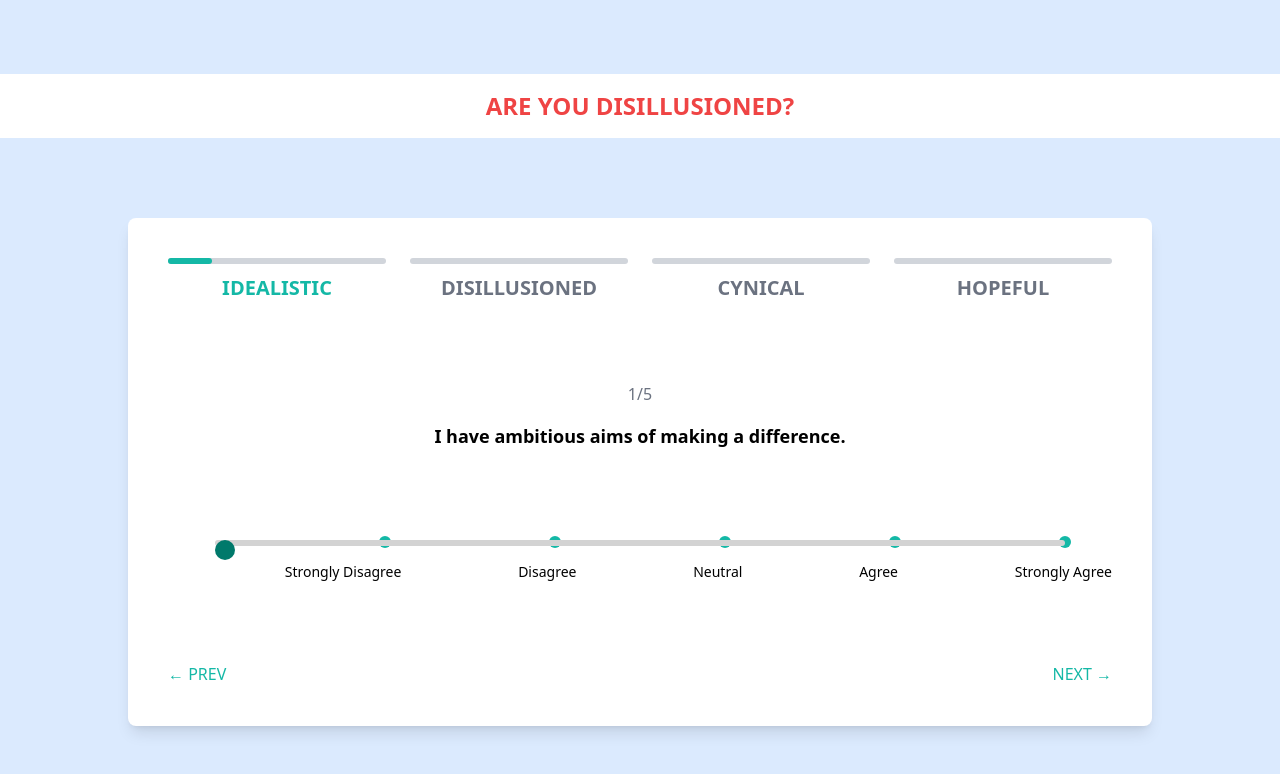
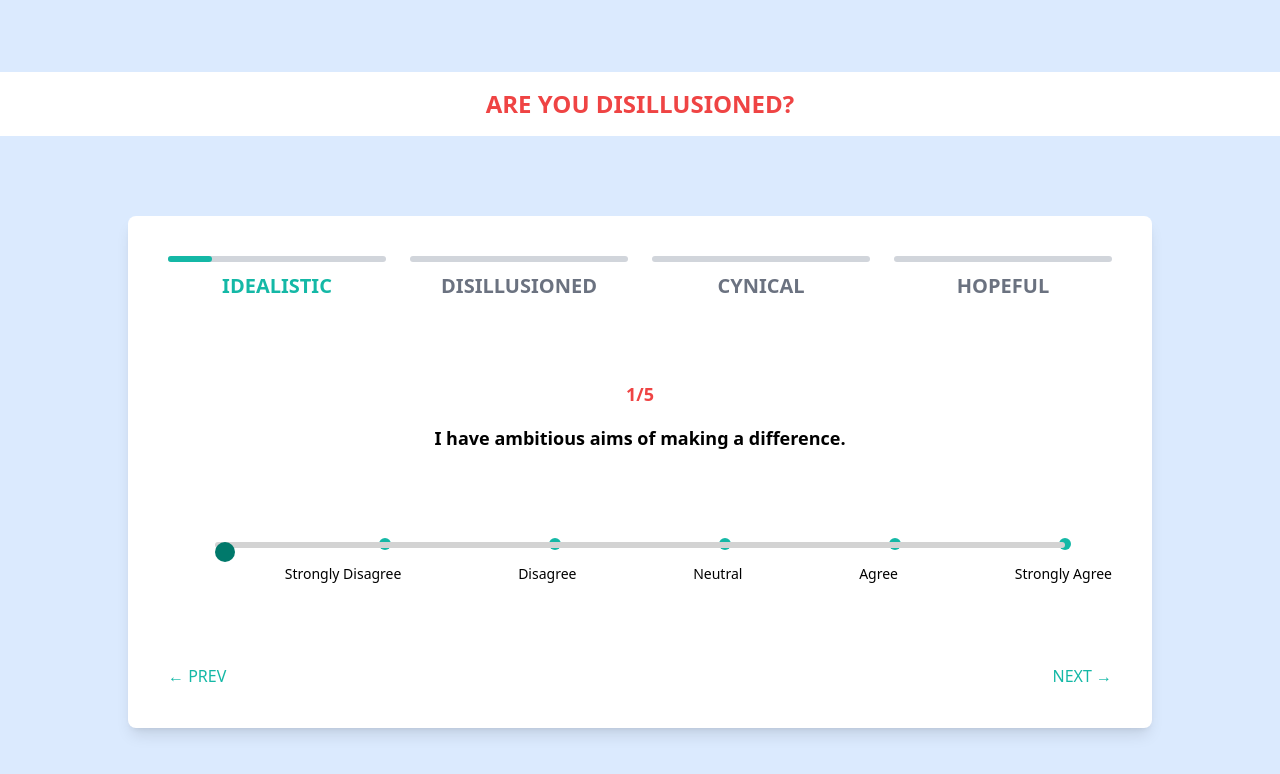
Before and after one commit to Techwolf78/Quiz-Assesment, a React (Vite) app: page / in a window 1280 px wide. Shown: the top 774 px of the page. Built offline with nearby package versions, Linux system fonts and the light colour scheme.

Commit message:
updated slidebar

```diff
--- a/src/App.tsx
+++ b/src/App.tsx
@@ -8,6 +8,14 @@ function App() {
 
   const totalQuestions = 5;
   const progress = (currentQuestion / totalQuestions) * 100;
+
+  const questions = [
+    "I have ambitious aims of making a difference.",
+    "I often think about how my actions affect others.",
+    "I am confident in my ability to achieve my goals.",
+    "With hard work and determination, I have been able to persevere<br>through the ministry challenges that have come my way.",
+    "I value collaboration and teamwork.",
+  ];
 
   useEffect(() => {
     localStorage.removeItem("sliderValues");
@@ -75,11 +83,13 @@ function App() {
             </span>
           </div>
         </div>
-        <div className="text-center text-gray-500 mb-4">
+        <div className="text-center text-red-500 text-lg font-semibold mb-4">
           {currentQuestion}/{totalQuestions}
         </div>
-        <div className="text-center text-lg font-semibold mb-20">
-          I have ambitious aims of making a difference.
+        <div className="text-center text-lg font-semibold mb-20 break-words">
+          <span
+            dangerouslySetInnerHTML={{ __html: questions[currentQuestion - 1] }}
+          ></span>
         </div>
         <Slider
           value={sliderValues[currentQuestion - 1]}
--- a/src/components/Slider.tsx
+++ b/src/components/Slider.tsx
@@ -12,7 +12,6 @@ const Slider: React.FC<SliderProps> = ({ value, onChange }) => {
 
   return (
     <div className="w-full relative">
-      {/* Slider container */}
       <div className="relative w-[90%] mx-auto">
         <input
           type="range"
@@ -22,7 +21,6 @@ const Slider: React.FC<SliderProps> = ({ value, onChange }) => {
           onChange={handleSliderChange}
           className="w-full appearance-none slider-thumb relative z-10"
         />
-        {/* Custom dots on slider */}
         <div className="absolute top-0 left-0 w-full h-full flex justify-between items-center pointer-events-none z-0">
           {[...Array(5)].map((_, index) => (
             <div
@@ -39,7 +37,7 @@ const Slider: React.FC<SliderProps> = ({ value, onChange }) => {
         </div>
       </div>
       <div className="flex justify-between text-sm mt-2">
-        <span></span> {/* Placeholder for "Empty" */}
+        <span></span>
         <span>Strongly Disagree</span>
         <span>Disagree</span>
         <span>Neutral</span>
```
